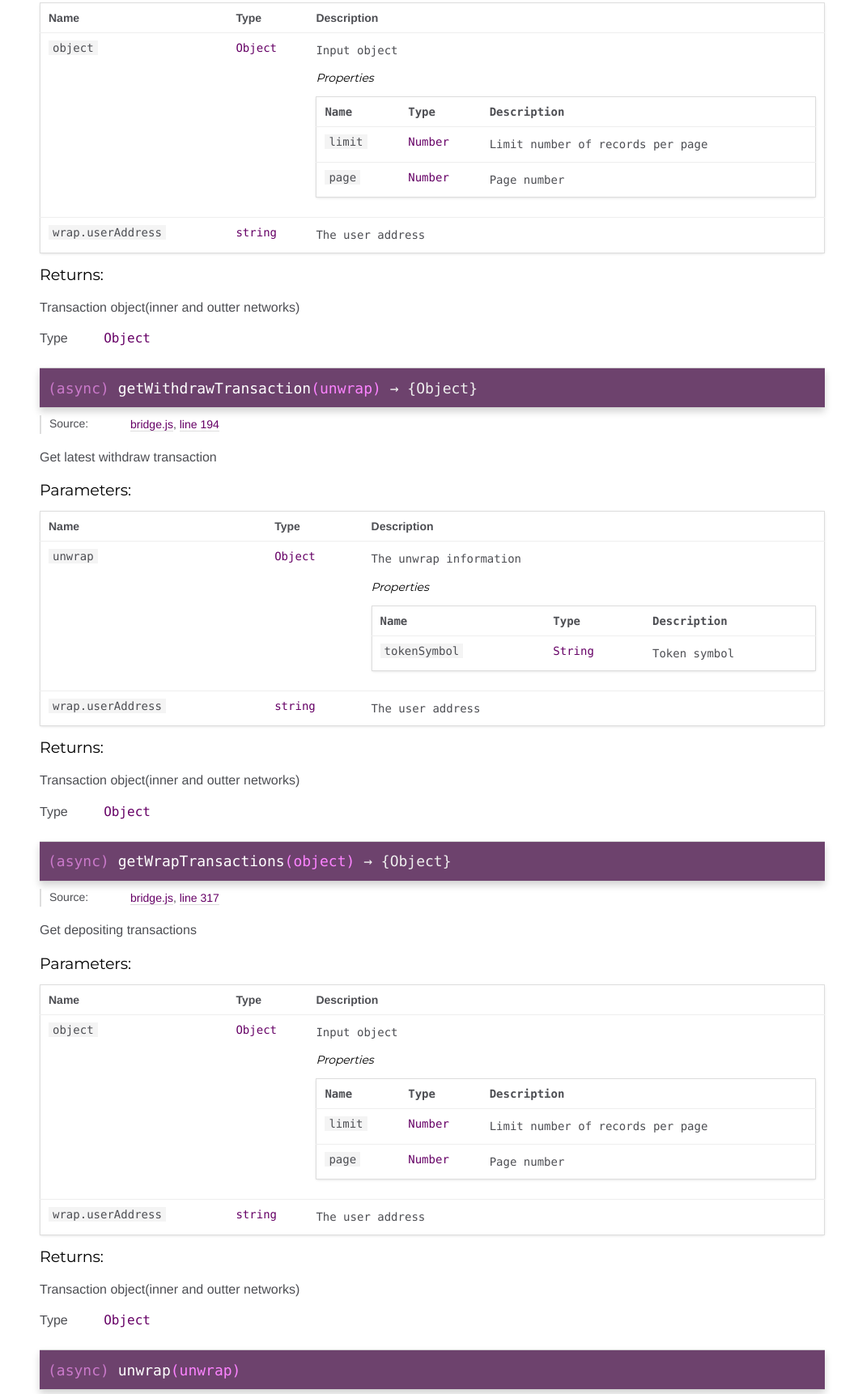
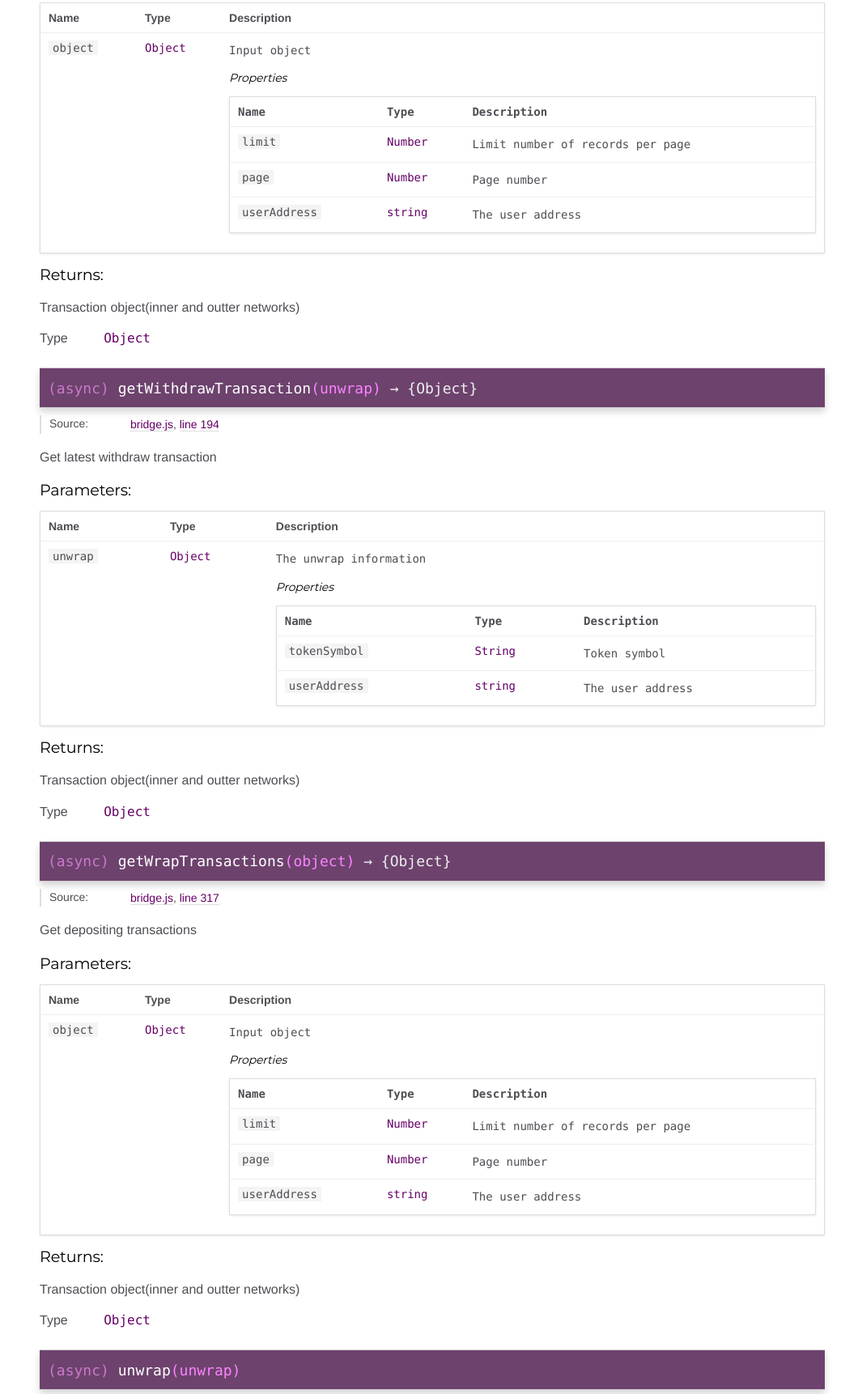
Before and after one commit to luaswap/bridgejs, a website: page docs/BridgeJS.html in a window 1280 px wide. Shown: the part 2378-4100 px from the top of the page at 81% size, without its empty margins (241-1280 px from the left). Drawn offline with Linux system fonts and the light colour scheme.

Commit message:
update docs

```diff
--- a/bridge.js
+++ b/bridge.js
@@ -187,7 +187,7 @@ class BridgeJS {
      * Get latest withdraw transaction
      * @param {Object} unwrap The unwrap information
      * @param {String} unwrap.tokenSymbol Token symbol
-     * @param {string} wrap.userAddress - The user address
+     * @param {string} unwrap.userAddress - The user address
      *
      * @returns {Object} Transaction object(inner and outter networks)
      */
@@ -310,7 +310,7 @@ class BridgeJS {
      * @param {Object} object Input object
      * @param {Number} object.limit Limit number of records per page
      * @param {Number} object.page Page number
-     * @param {string} wrap.userAddress - The user address
+     * @param {string} object.userAddress - The user address
      *
      * @returns {Object} Transaction object(inner and outter networks)
      */
@@ -355,7 +355,7 @@ class BridgeJS {
      * @param {Object} object Input object
      * @param {Number} object.limit Limit number of records per page
      * @param {Number} object.page Page number
-     * @param {string} wrap.userAddress - The user address
+     * @param {string} object.userAddress - The user address
      *
      * @returns {Object} Transaction object(inner and outter networks)
      */
--- a/docs/BridgeJS.html
+++ b/docs/BridgeJS.html
@@ -1092,33 +1092,33 @@
         </tr>
 
 
+
+        <tr>
+
+                <td class="name"><code>userAddress</code></td>
+
+
+            <td class="type">
+
+
+<span class="param-type">string</span>
+
+
+
+            </td>
+
+
+
+
+
+            <td class="description last"><p>The user address</p></td>
+        </tr>
+
+
     </tbody>
 </table>
 
             </td>
-        </tr>
-
-
-
-        <tr>
-
-                <td class="name"><code>wrap.userAddress</code></td>
-
-
-            <td class="type">
-
-
-<span class="param-type">string</span>
-
-
-
-            </td>
-
-
-
-
-
-            <td class="description last"><p>The user address</p></td>
         </tr>
 
 
@@ -1322,33 +1322,33 @@
         </tr>
 
 
+
+        <tr>
+
+                <td class="name"><code>userAddress</code></td>
+
+
+            <td class="type">
+
+
+<span class="param-type">string</span>
+
+
+
+            </td>
+
+
+
+
+
+            <td class="description last"><p>The user address</p></td>
+        </tr>
+
+
     </tbody>
 </table>
 
             </td>
-        </tr>
-
-
-
-        <tr>
-
-                <td class="name"><code>wrap.userAddress</code></td>
-
-
-            <td class="type">
-
-
-<span class="param-type">string</span>
-
-
-
-            </td>
-
-
-
-
-
-            <td class="description last"><p>The user address</p></td>
         </tr>
 
 
@@ -1575,33 +1575,33 @@
         </tr>
 
 
+
+        <tr>
+
+                <td class="name"><code>userAddress</code></td>
+
+
+            <td class="type">
+
+
+<span class="param-type">string</span>
+
+
+
+            </td>
+
+
+
+
+
+            <td class="description last"><p>The user address</p></td>
+        </tr>
+
+
     </tbody>
 </table>
 
             </td>
-        </tr>
-
-
-
-        <tr>
-
-                <td class="name"><code>wrap.userAddress</code></td>
-
-
-            <td class="type">
-
-
-<span class="param-type">string</span>
-
-
-
-            </td>
-
-
-
-
-
-            <td class="description last"><p>The user address</p></td>
         </tr>
 
 
@@ -2543,7 +2543,7 @@
 <br class="clear">
 
 <footer>
-    Documentation generated by <a href="https://github.com/jsdoc3/jsdoc">JSDoc 3.6.4</a> on Wed May 27 2020 05:13:37 GMT+0000 (Coordinated Universal Time) using the <a href="https://github.com/clenemt/docdash">docdash</a> theme.
+    Documentation generated by <a href="https://github.com/jsdoc3/jsdoc">JSDoc 3.6.4</a> on Wed May 27 2020 06:37:00 GMT+0000 (Coordinated Universal Time) using the <a href="https://github.com/clenemt/docdash">docdash</a> theme.
 </footer>
 
 <script>prettyPrint();</script>
```
Also changed, not shown: docs/bridge.js.html (+4 -4 lines), docs/index.html (+1 -1 lines).
